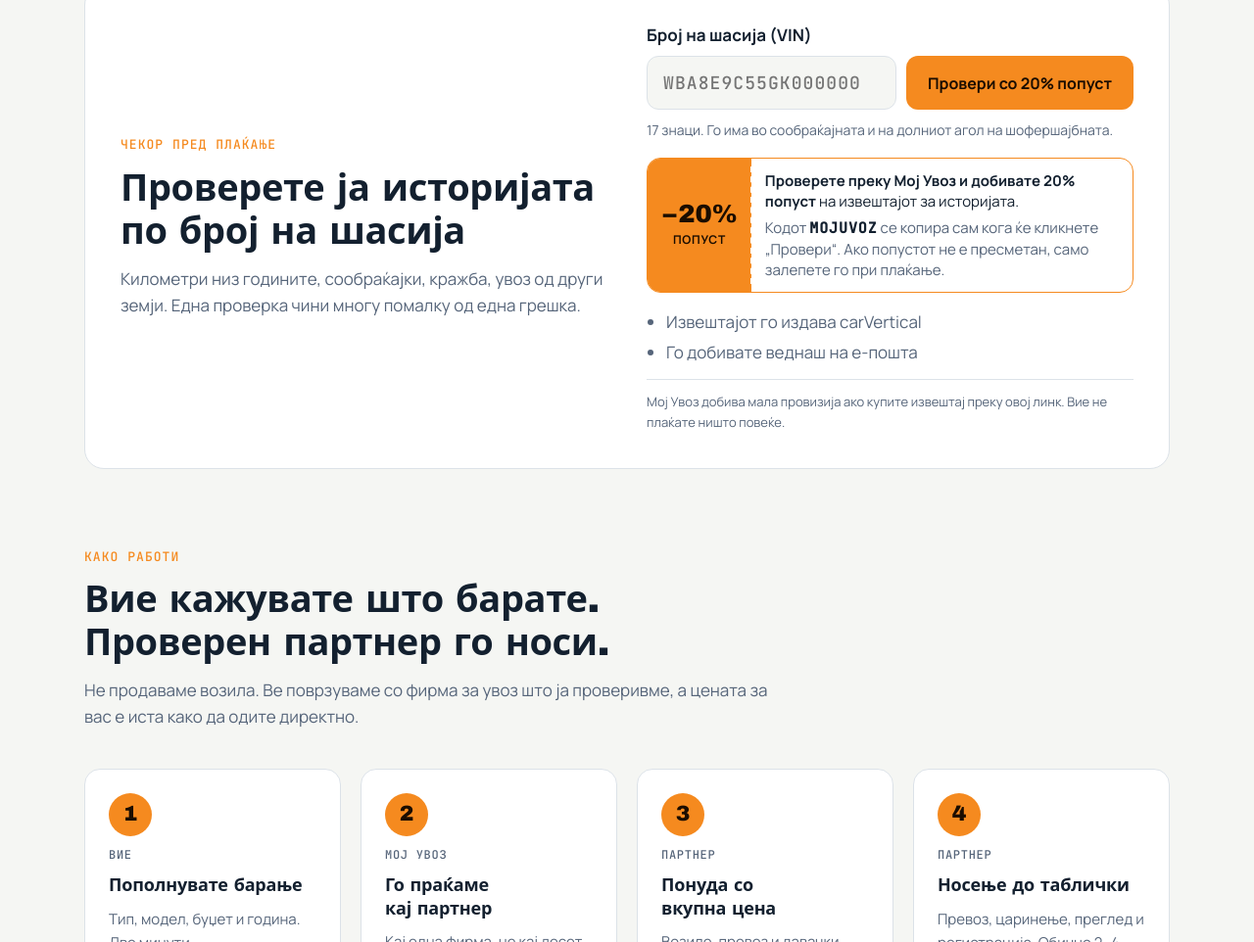
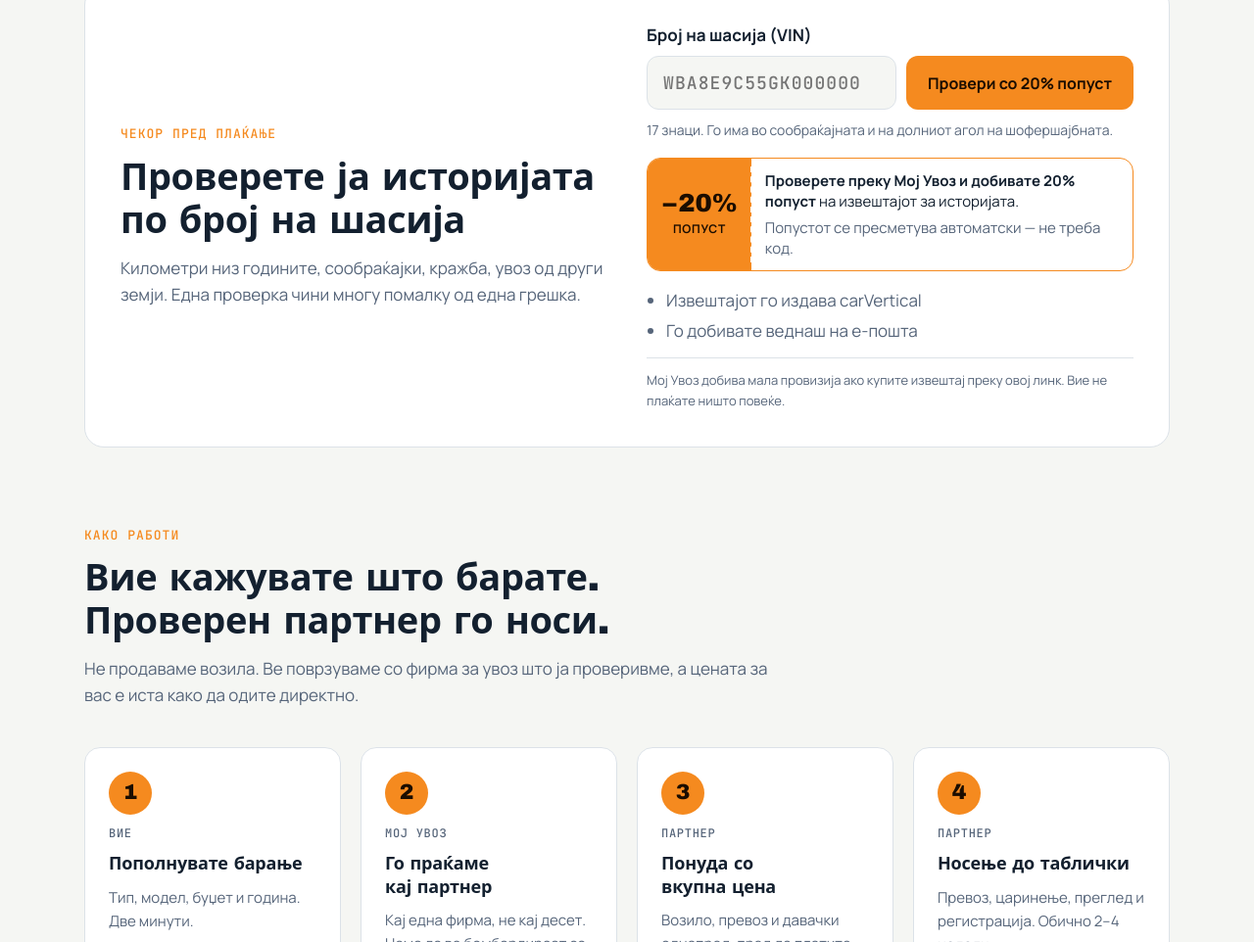
Before and after one commit to miletrendov07-del/mojuvoz, a plain HTML site: page index.html in a window 1280 px wide. Shown: the part 833-1795 px from the top of the page at 98% size. Drawn offline with Linux system fonts and the light colour scheme; a web font is replaced by a local one.

Commit message:
Попустот 20% автоматски преку линкот — без код
Co-Authored-By: Claude Opus 5.5 <noreply@anthropic.com>
Claude-Session: https://claude.ai/code/session_01FL6emB7jhxzzp2pfDLbZN2

```diff
--- a/index.html
+++ b/index.html
@@ -303,7 +303,7 @@ footer .wrap{display:flex;flex-wrap:wrap;justify-content:space-between;gap:20px;
      <div class="coupon-pct"><b>−20%</b><small>попуст</small></div>
      <div class="coupon-body">
       <p><b>Проверете преку Мој Увоз и добивате 20% попуст</b> на извештајот за историјата.</p>
-      <p class="hint" style="margin:0">Кодот <b class="coupon-inline">MOJUVOZ</b> се копира сам кога ќе кликнете „Провери“. Ако попустот не е пресметан, само залепете го при плаќање.</p>
+      <p class="hint" style="margin:0">Попустот се пресметува автоматски — не треба код.</p>
      </div>
     </div>
     <ul>
@@ -780,7 +780,6 @@ vinForm.addEventListener('submit', e => {
   if (v.length !== 17) { vinErr.textContent = `Бројот на шасија има 17 знаци. Внесени се ${v.length}.`; vinErr.hidden = false; return; }
   if (/[IOQ]/.test(v)) { vinErr.textContent = 'Бројот на шасија не содржи I, O или Q. Проверете дали се 1 и 0.'; vinErr.hidden = false; return; }
   if (!/^[A-HJ-NPR-Z0-9]{17}$/.test(v)) { vinErr.textContent = 'Дозволени се само латински букви и бројки.'; vinErr.hidden = false; return; }
-  try { navigator.clipboard.writeText('MOJUVOZ'); } catch(e){}
   const a = document.createElement('a'); a.href = CARVERTICAL_VIN_LINK + encodeURIComponent(v); a.target = '_blank'; a.rel = 'noopener';
   document.body.appendChild(a); a.click(); a.remove();
 });
```
